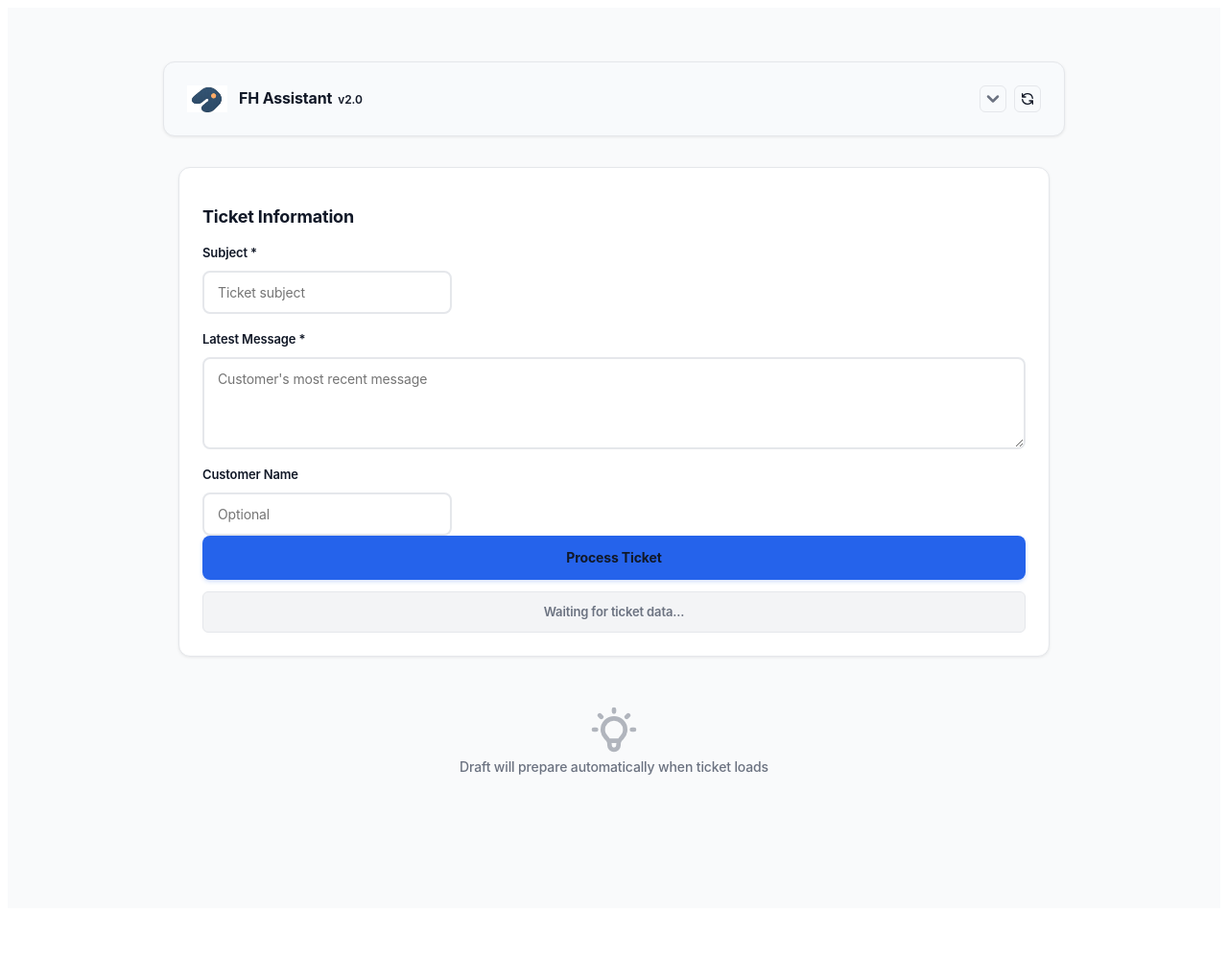
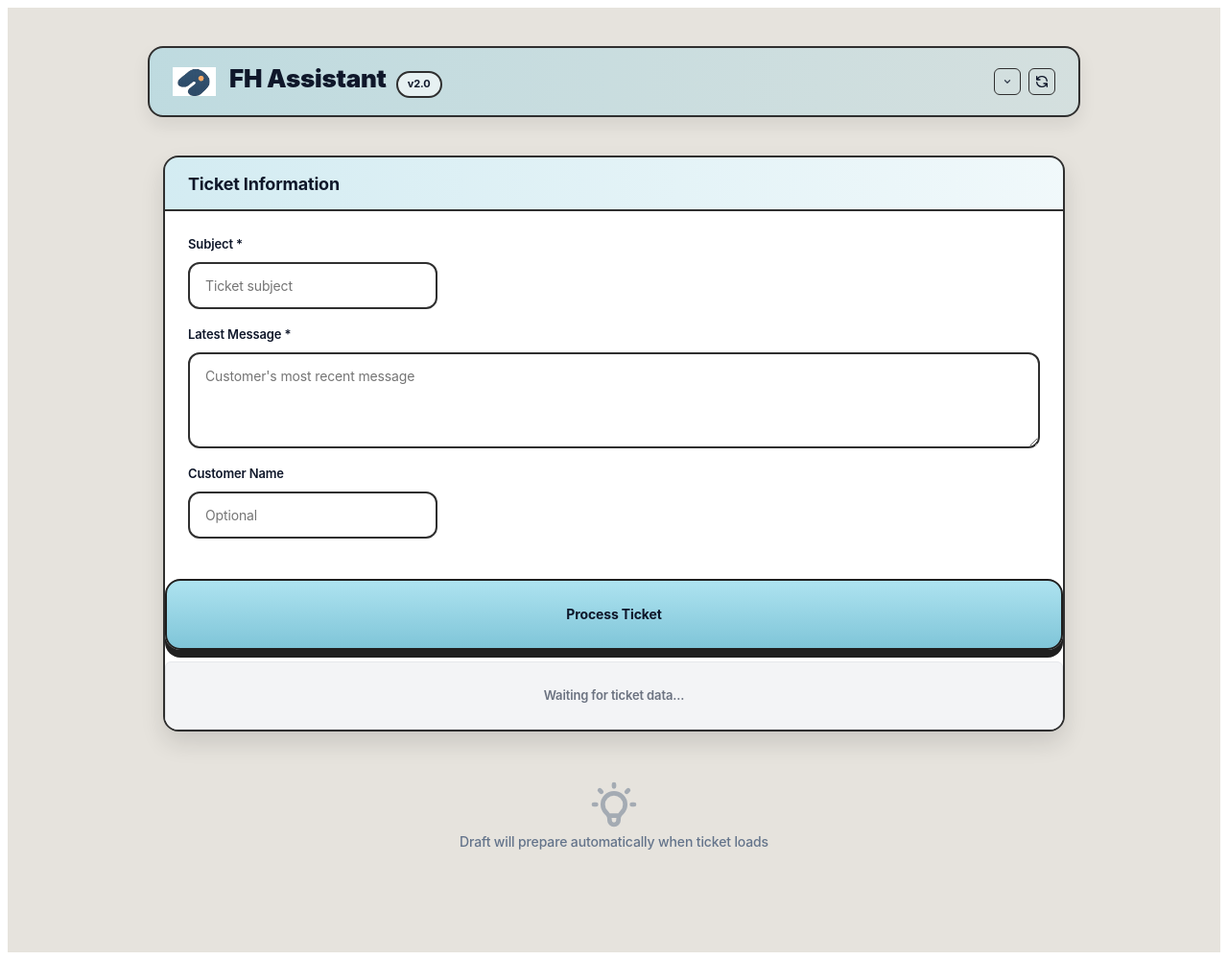
Before and after one commit to chrisrivero-dev/futurehub-sidecar, a Flask app: page /sidecar/ in a window 1280 px wide. Shown: the whole page at 96% size. Before the commit the page ends 807 px from the top, so only its background shows below. Run offline with Flask 3, Linux system fonts and the light colour scheme.

Commit message:
UI redesign: header framing, dropdown fix, strategy spacing, stronger metrics, yellow CRM CTA

```diff
--- a/static/css/base.css
+++ b/static/css/base.css
@@ -23,17 +23,29 @@
   --color-warning: #d97706;
   --color-danger: #dc2626;
 
-  --color-border: #e5e7eb;
-  --color-border-subtle: #e5e7eb;
-  --color-bg: #f9fafb;
-  --color-surface: #ffffff;
-  --color-surface-muted: #f9fafb;
+/* ---------- Core Surface System (Axolotl Warm Base) ---------- */
+  --color-bg: #e6e3dd;
+  /* warm canvas */
+  --color-surface: #fdfbf6;
+  /* soft cream card */
+  --color-surface-muted: #f7f4ee;
 
-  --color-text: #111827;
-  --color-text-secondary: #374151;
-  --color-text-muted: #6b7280;
+  /* ---------- Border System (Axolotl Outline Identity) ---------- */
+  --color-border: #2f2f2f;
+  /* strong frame */
+  --color-border-subtle: #cfcac0;
 
-  --color-accent: #2563eb;
+  /* ---------- Text System (stronger hierarchy) ---------- */
+  --color-text: #0f172a;
+  /* deeper ink tone */
+  --color-text-secondary: #334155;
+  --color-text-muted: #64748b;
+
+  /* ---------- Accent (Axolotl-inspired, not neon) ---------- */
+  --color-primary: #3b82f6;
+  /* brighter blue */
+  --color-primary-hover: #2563eb;
+  --color-accent: #3b82f6;
 
   /* ---------- Spacing ---------- */
   --spacing-xs: 8px;
@@ -49,14 +61,17 @@
   --weight-bold: 700;
 
   /* ---------- Radius ---------- */
-  --radius-sm: 6px;
-  --radius-md: 8px;
-  --radius-lg: 12px;
-  --radius-pill: 100vw;
+  --radius-sm: 4px;
+  --radius-md: 6px;
+  --radius-lg: 10px;
 
   /* ---------- Shadows ---------- */
-  --shadow-card: 0 1px 3px rgba(0, 0, 0, 0.08);
-  --shadow-card-hover: 0 4px 12px rgba(0, 0, 0, 0.12);
+  --shadow-card:
+    0 1px 2px rgba(15, 23, 42, 0.04),
+    0 4px 10px rgba(15, 23, 42, 0.06);
+
+  --shadow-card-hover:
+    0 4px 14px rgba(15, 23, 42, 0.10);
 
   /* ---------- Base application ---------- */
   font-family: var(--font-sans);
--- a/static/css/components.css
+++ b/static/css/components.css
@@ -1,56 +1,86 @@
+
+
 /* ===============================
-   Section Cards
+   Section Cards — Stable Base
    =============================== */
 
 .section-card {
   background: var(--color-surface);
-  border: 1px solid var(--color-border);
-  border-radius: var(--radius-lg);
-  padding: var(--spacing-lg);
-  margin: 0 var(--spacing-lg) var(--spacing-md) var(--spacing-lg);
-  box-shadow: var(--shadow-card);
-  overflow: visible;
-  transition: box-shadow 0.15s ease;
+  border: 2px solid var(--color-border);
+  border-radius: 16px;
+
+  padding: 0;
+  /* critical change */
+  margin: 0 var(--spacing-lg) var(--spacing-md);
+
+  overflow: hidden;
+  /* ensures header band is clean */
+  transition:
+    box-shadow 0.15s ease,
+    transform 0.15s ease;
 }
 
-.section-card:hover {
-  box-shadow: var(--shadow-card-hover);
+/* Body content padding (NOT headers) */
+.section-card>*:not(.section-header):not(.section-title) {
+  padding: 24px;
+}
+/* ============================================
+   Card Tier System (Real Contrast)
+   ============================================ */
+
+.section-card.primary {
+  background: #ffffff;
+  border: 2px solid #2f2f2f;
+  box-shadow: 0 12px 24px rgba(0, 0, 0, 0.12);
 }
 
-.section-card:last-child {
-  margin-bottom: var(--spacing-lg);
+.section-card.secondary {
+  background: #f3f4f6;
+  border: 1px solid #d1d5db;
+  box-shadow: none;
+}
+/* Allow dropdown to escape only on cards that contain it */
+.section-card:has(.canned-dropdown) {
+  overflow: visible;
+  position: relative;
 }
 
-/* ===============================
-   Header
-   =============================== */
+/* ============================================
+   Main Header — Framed Container Style
+   ============================================ */
 
 .sidecar-header {
-  background: #f8fafc;
-  border: 1px solid var(--color-border);
-  border-radius: var(--radius-lg);
-  padding: var(--spacing-lg);
-  margin: 0 var(--spacing-lg) var(--spacing-md) var(--spacing-lg);
-  box-shadow: var(--shadow-card);
   display: flex;
   align-items: center;
   justify-content: space-between;
-  cursor: pointer;
-  user-select: none;
+
+  padding: 18px 24px;
+  margin: 0 var(--spacing-lg) var(--spacing-lg);
+
+  background: linear-gradient(to right,
+      rgba(158, 212, 226, 0.55),
+      rgba(158, 212, 226, 0.25));
+
+  border: 2px solid #2f2f2f;
+  border-radius: 16px;
+
+  box-shadow: 0 8px 18px rgba(0, 0, 0, 0.08);
 }
-
-.sidecar-header:hover {
-  background-color: rgba(0, 0, 0, 0.02);
+/* Remove card spacing around header */
+.sidecar-header-track {
+  margin: 0;
+  padding: 0;
 }
 
 .header-content {
   display: flex;
   align-items: center;
-  gap: 12px;
+  gap: 14px;
+  width: 100%;
 }
 
 .header-logo {
-  height: 28px;
+  height: 30px;
   width: auto;
   flex-shrink: 0;
 }
@@ -58,28 +88,35 @@
 .header-text {
   display: flex;
   align-items: baseline;
-  gap: 6px;
+  gap: 10px;
 }
 
+/* App Title */
 .sidecar-header h1 {
   margin: 0;
-  font-size: 16px;
-  font-weight: 700;
+  font-size: 26px;
+  font-weight: 900;
+  letter-spacing: -0.02em;
+  line-height: 1.05;
   color: #111827;
-  letter-spacing: -0.01em;
 }
 
+/* Version Badge */
 .header-version {
-  font-size: 12px;
-  font-weight: 600;
-  color: #6b7280;
+  font-size: 11px;
+  font-weight: 700;
+  padding: 3px 10px;
+  border-radius: 999px;
+  border: 2px solid #2f2f2f;
+  background: rgba(255, 255, 255, 0.6);
 }
 
+/* Updated badge */
 .header-updated {
   display: none;
   margin-left: 8px;
   font-size: 0.75rem;
-  color: #3b82f6;
+  color: #2563eb;
   font-weight: 600;
 }
 
@@ -96,8 +133,7 @@
 .collapse-chevron {
   width: 16px;
   height: 16px;
-  color: #6b7280;
-  flex-shrink: 0;
+  color: #374151;
   transition: transform 0.2s ease;
 }
 
@@ -105,37 +141,50 @@
   transform: rotate(180deg);
 }
 
-/* ===============================
-   Section Headers
-   =============================== */
+/* ============================================
+   Section Titles — Clean, Full-Width Band
+   ============================================ */
 
+/* Base typography only */
 .section-title {
   font-size: var(--font-size-xl);
   font-weight: var(--weight-bold);
-  color: var(--color-text);
-  margin-bottom: var(--spacing-md);
-  text-transform: none;
-  letter-spacing: -0.02em;
-  line-height: 1.3;
+  margin: 0;
 }
 
-.section-header {
+/* CASE A — Wrapped headers (Strategy, Draft, etc.) */
+.section-header,
+.strategy-header {
   display: flex;
   align-items: center;
   justify-content: space-between;
-  margin-bottom: var(--spacing-md);
+  gap: 12px;
+
+  padding: 14px 24px 12px 24px;
+
+  background: linear-gradient(to right,
+      rgba(158, 212, 226, 0.45),
+      rgba(158, 212, 226, 0.15));
+
+  border-bottom: 2px solid #2f2f2f;
 }
 
-.section-header .section-title {
-  margin-bottom: 0;
+/* Title fills available space */
+.section-header .section-title,
+.strategy-header .section-title {
+  flex: 1;
 }
 
-.section-card h2,
-.section-card h3 {
-  font-weight: var(--weight-bold);
-  color: var(--color-text);
+/* CASE B — Direct <h2 class="section-title"> */
+.section-card>.section-title {
+  padding: 14px 24px 12px 24px;
+
+  background: linear-gradient(to right,
+      rgba(158, 212, 226, 0.45),
+      rgba(158, 212, 226, 0.15));
+
+  border-bottom: 2px solid #2f2f2f;
 }
-
 /* ===============================
    Form Groups
    =============================== */
@@ -169,43 +218,53 @@
 .form-group input,
 .form-group textarea {
   font-size: var(--font-size-base);
-  padding: 12px 14px;
-  border: 2px solid var(--color-border);
-  border-radius: var(--radius-md);
-  transition: all 0.2s;
+  padding: 14px 16px;
+  border: 2px solid #2f2f2f;
+  border-radius: 12px;
+  background: #ffffff;
+  transition: box-shadow 0.15s ease, transform 0.05s ease;
 }
 
 .form-group input:focus,
 .form-group textarea:focus {
-  border-color: var(--color-primary);
   outline: none;
-  box-shadow: 0 0 0 3px rgba(37, 99, 235, 0.1);
+  box-shadow: 0 0 0 3px rgba(158, 212, 226, 0.45);
 }
 
 /* ===============================
-   Buttons — Primary
+   Buttons — Primary (Axolotl)
    =============================== */
 
 .btn-primary {
-  background: var(--color-primary);
-  color: white;
-  padding: 12px 20px;
+  background: linear-gradient(to bottom,
+      #aee3f0,
+      #7fc5d8);
+
+  color: #1a1a1a;
+
+  padding: 16px 24px;
   font-size: var(--font-size-base);
-  font-weight: var(--weight-semibold);
-  border-radius: var(--radius-md);
-  border: none;
-  box-shadow: 0 2px 4px rgba(37, 99, 235, 0.2);
-  transition: all 0.2s;
+  font-weight: 700;
+
+  border-radius: 16px;
+  border: 2px solid #1f1f1f;
+
+  box-shadow: 0 8px 0 #1f1f1f;
+
+  transition: transform 0.1s ease, box-shadow 0.1s ease;
   cursor: pointer;
-  font-weight: var(--weight-bold);
-  letter-spacing: 0.01em;
-  position: relative;
+  letter-spacing: 0.02em;
+  margin-top: 18px;
+      /* ← ADD THIS */
 }
 
 .btn-primary:hover:not(:disabled) {
-  background: var(--color-primary-hover);
-  transform: translateY(-1px);
-  box-shadow: 0 4px 8px rgba(37, 99, 235, 0.3);
+  transform: translateY(-2px);
+}
+
+.btn-primary:active:not(:disabled) {
+  transform: translateY(4px);
+  box-shadow: 0 3px 0 #1f1f1f;
 }
 
 /* ===============================
@@ -240,7 +299,23 @@
   padding: 8px 14px;
   font-size: var(--font-size-sm);
 }
+.section-card {
+  background: var(--color-surface);
+  border: 2px solid var(--color-border);
+  border-radius: 16px;
 
+  padding: 0;
+  /* critical */
+  margin: 0 var(--spacing-lg) var(--spacing-md) var(--spacing-lg);
+
+  overflow: hidden;
+}
+.section-card>*:not(.section-title):not(.section-header) {
+  padding: 24px;
+}
+.section-header {
+  padding: 14px 24px 12px 24px;
+}
 /* ===============================
    Buttons — Icon
    =============================== */
--- a/static/css/layout.css
+++ b/static/css/layout.css
@@ -96,7 +96,7 @@
 }
 
 .sidecar-collapsed .sidecar-header {
-  border-bottom: 1px solid rgba(0, 0, 0, 0.06);
+  border-bottom: 2px solid var(--color-border);
 }
 
 /* Mobile responsive */
--- a/templates/ai_sidecar.html
+++ b/templates/ai_sidecar.html
@@ -84,7 +84,7 @@
   <div class="sidecar-collapsible">
 
     <!-- Input Form (hidden fields, no Generate Draft button) -->
-    <section class="section-card">
+    <section class="section-card primary">
       <h2 class="section-title">Ticket Information</h2>
 
       <form id="draft-request-form">
```
Also changed, not shown: other parts of static/css/components.css (+79 -167 lines), static/css/ai_sidecar.css (+74 -38 lines), 2 other files.
